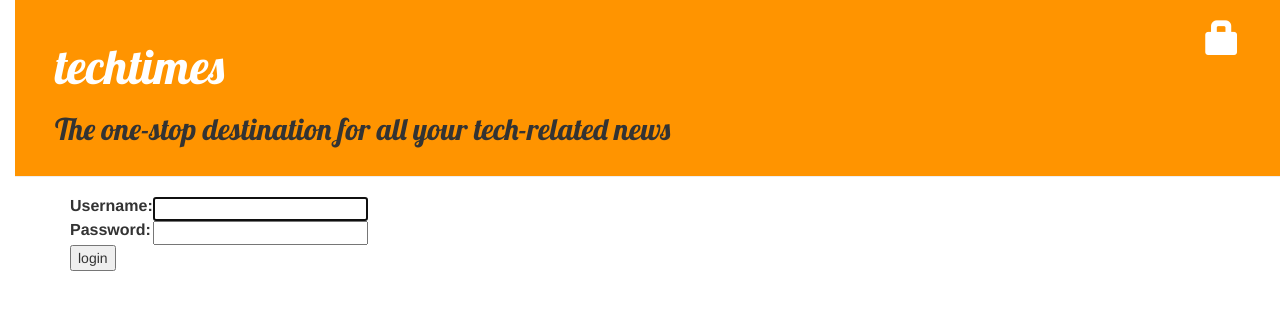
After one commit to samirashoi/techtimes, a Django app: page /accounts/login/ in a window 1280 px wide. The commit adds this page. Shown: the top 310 px of the page. Run offline with Django 3.2, Linux system fonts and the light colour scheme; some libraries are stand-ins or nearby versions.

Commit message:
Add update, delete, login/logout functionality

```diff
--- a/blog/static/css/blog.css
+++ b/blog/static/css/blog.css
@@ -58,3 +58,7 @@ h1, h2, h3, h4 {
 .inline-btn{
     float: right;
 }
+
+.small-text, .small-text:visited, .small-text:hover{
+    font-size: 20px;
+}
--- a/blog/templates/blog/base.html
+++ b/blog/templates/blog/base.html
@@ -1,7 +1,7 @@
 {% load static %}
 <html>
     <head>
-        <title>Django Girls blog</title>
+        <title>techtimes</title>
 
         <link rel="stylesheet" href="//maxcdn.bootstrapcdn.com/bootstrap/3.2.0/css/bootstrap.min.css">
         <link rel="stylesheet" href="//maxcdn.bootstrapcdn.com/bootstrap/3.2.0/css/bootstrap-theme.min.css">
@@ -11,9 +11,14 @@
     <body>
         <div class="page-header">
             {% if user.is_authenticated %}
-            <a href="{% url 'post_new' %}" class="top-menu"><span class="glyphicon glyphicon-plus"></span></a>
+                <a href="{% url 'post_draft_list' %}" class="top-menu"><span class="glyphicon glyphicon-edit"></span></a>
+                <a href="{% url 'post_new' %}" class="top-menu"><span class="glyphicon glyphicon-plus"></span></a>
+                <p class="top-menu small-text">Hi, {{ user.username }} <small>(<a href="{% url 'logout' %}">logout</a>)</small></p>
+            {% else %}
+                <a href="{% url 'login' %}" class="top-menu"><span class="glyphicon glyphicon-lock"></span></a>
             {% endif %}
-            <h1><a href="/">Django Girls Blog</a></h1>
+            <h1><a href="/">techtimes</a></h1>
+            <h2>The one-stop destination for all your tech-related news</h2>
         </div>
         <div class="content container">
             <div class="row">
--- a/blog/templates/blog/post_detail.html
+++ b/blog/templates/blog/post_detail.html
@@ -1,13 +1,17 @@
 {% extends 'blog/base.html' %}
 {% block content %}
     <div class="post">
+        <hr>
         {% if post.published_date %}
             <div class="date">
                 {{ post.published_date }}
             </div>
+        {% else %}
+            <a href="{% url 'post_publish' pk=post.pk %}" class="btn btn-default inline-btn">Publish</a>
         {% endif %}
         {% if user.is_authenticated %}
         <a class="btn btn-default inline-btn" href="{% url 'post_edit' pk=post.pk %}"><span class="glyphicon glyphicon-pencil"></span></a>
+        <a href="{% url 'post_remove' pk=post.pk %}" class="btn btn-default inline-btn"><span class="glyphicon glyphicon-remove"></span></a>
         {% endif %}
         <h1> {{ post.title }} </h1>
         <p> {{ post.text|linebreaksbr }} </p>
--- a/blog/templates/blog/post_list.html
+++ b/blog/templates/blog/post_list.html
@@ -3,12 +3,13 @@
 {% block content %}
     {% for post in posts %}
     <div class="post">
-        <hr>
+
         <div class="date">
             <p>Published: {{post.published_date}}</p>
         </div>
         <h1><a href="{% url 'post_detail' pk=post.pk %}">{{ post.title }}</a></h1>
         <p>{{ post.text|linebreaksbr }}</p>
+        <hr>
     </div>
     {% endfor %}
 {% endblock %}
--- /dev/null
+++ b/blog/templates/registration/login.html
@@ -0,0 +1,25 @@
+{% extends 'blog/base.html' %}
+
+{% block content %}
+    {% if form.errors %}
+        <p>Your username and password doesn't match. Please try again.</p>
+    {% endif %}
+
+    <form method="post" action="{% url 'login' %}"> {% csrf_token %}
+        <table>
+            <tr>
+                <td> {{ form.username.label_tag }} </td>
+                <td> {{ form.username }} </td>
+            </tr>
+            <tr>
+                <td> {{ form.password.label_tag }} </td>
+                <td> {{ form.password }} </td>
+            </tr>
+        </table>
+
+        <input type="submit" value="login" />
+        <input type="hidden" name="next" value= " {{ next }}" />
+
+    </form>
+
+{% endblock %}
--- a/blog/urls.py
+++ b/blog/urls.py
@@ -5,5 +5,8 @@ urlpatterns = [
     path('', views.post_list, name='post_list'),
     path('post/<int:pk>/', views.post_detail, name='post_detail'),
     path('post/new/', views.post_new, name='post_new'),
-    path('post/<int:pk>/edit', views.post_edit, name='post_edit'),
+    path('post/<int:pk>/edit/', views.post_edit, name='post_edit'),
+    path('drafts/', views.post_draft_list, name='post_draft_list'),
+    path('post/<int:pk>/publish', views.post_publish, name='post_publish'),
+    path('post/<int:pk>/remove', views.post_remove, name='post_remove'),
 ]
--- a/techtimes/settings.py
+++ b/techtimes/settings.py
@@ -120,3 +120,6 @@ USE_TZ = True
 
 STATIC_URL = '/static/'
 STATIC_ROOT = os.path.join(BASE_DIR, 'static')
+
+LOGIN_REDIRECT_URL = '/'
+LOGOUT_REDIRECT_URL = '/'
--- a/techtimes/urls.py
+++ b/techtimes/urls.py
@@ -15,8 +15,12 @@ Including another URLconf
 """
 from django.contrib import admin
 from django.urls import path, include
+from django.contrib.auth import views
 
 urlpatterns = [
     path('admin/', admin.site.urls),
+    path('accounts/login/', views.login, name='login'),
+    path('accounts/logout/', views.logout, name='logout', kwargs={'next_page': '/'}),
     path('', include('blog.urls')),
+
 ]
```
Also changed, not shown: blog/templates/blog/post_draft_list.html (added, +12 -0 lines), blog/views.py (+21 -0 lines).
